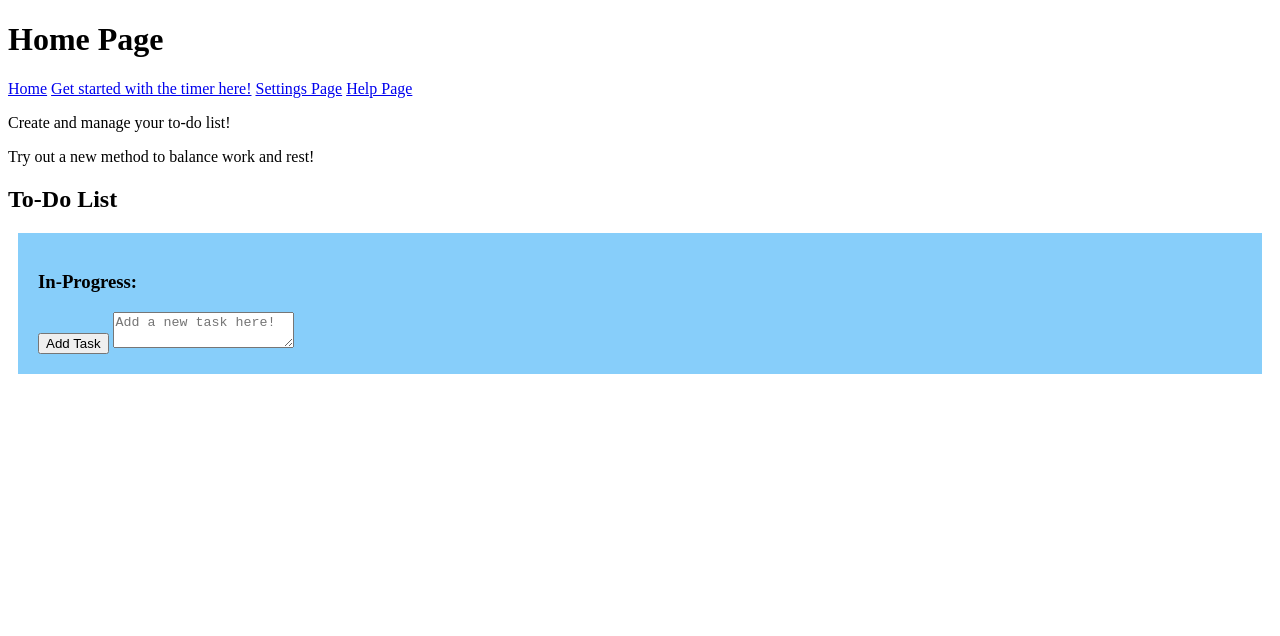
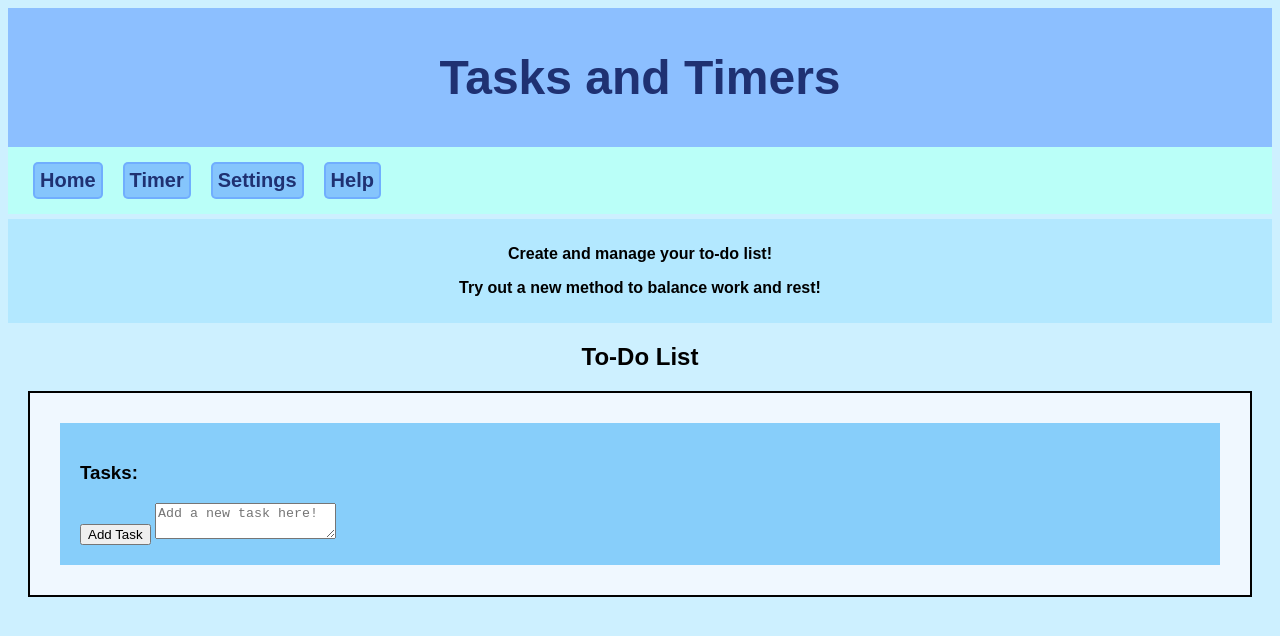
Before and after one commit to maya-venegas/cs361, a plain HTML site: page home.html in a window 1280 px wide. Drawn offline with Linux system fonts and the light colour scheme.

Commit message:
Making it pretty

```diff
--- a/home.html
+++ b/home.html
@@ -7,32 +7,33 @@
 
 <body>
 <header>
-    <h1>Home Page</h1>
+    <h1>Tasks and Timers</h1>
 </header>
 
 
-<nav>
-    <a href="home.html">Home</a>
-    <a href="index.html" target="_blank">Get started with the timer here!</a>
-    <a href="settings.html" target="_blank">Settings Page</a>
-    <a href="help.html" target="_blank">Help Page</a>
+<nav id="nav-bar">
+    <span class="nav-item"><a href="home.html">Home</a></span>
+    <span class="nav-item"><a href="index.html" target="_blank">Timer</a></span>
+    <span class="nav-item"><a href="settings.html" target="_blank">Settings</a></span>
+    <span class="nav-item"><a href="help.html" target="_blank">Help</a></span>
 </nav>
 
-<div>
+<div id="pep-message-div">
     <p>Create and manage your to-do list!</p>
     <p>Try out a new method to balance work and rest!</p>
+</div>
+<div class="page-header-div">
     <h2>To-Do List</h2>
+</div>
+<div class="task-container">
     <div class="in-progress-section">
-        <h3>In-Progress:</h3>
+        <h3>Tasks:</h3>
         <button id="in-progress" class="add-task-button">Add Task</button>
         <textarea id="new-task-title" placeholder="Add a new task here!"></textarea>
     </div>
-    <!-- For later
-    <div class="completed-section">
+    <!--<div class="completed-section">
         <h3>Completed:</h3>
-        <button id="completed" class="add-task-button">Add Task</button>
-    </div>
-    -->
+    </div>-->
 </div>
 <div id="blank-task-modal" class="modal">
     <div class="modal-content">
--- a/style.css
+++ b/style.css
@@ -1,3 +1,77 @@
+html {
+    font-family: Arial, sans-serif;
+    background-color: #cdf0ff;
+    margin: 0;
+    padding: 0;
+}
+
+header {
+    background-color: #629eff98;
+    color: rgb(31, 49, 114);
+    padding: 10px 0;
+    text-align: center;
+    font-size: 24px;
+}
+
+#nav-bar {
+    display: flex;
+    justify-content: left;
+    background-color: #bafff8;
+    padding: 15px;
+}
+
+#nav-bar a {
+    text-decoration: none;
+    color: rgb(31, 49, 114);
+}
+
+.nav-item {
+    margin: 0 10px;
+    padding: 5px;
+    font-size: 20px;
+    font-weight: bold;
+    background-color: #629eff98;
+    border: 2px solid #629eff98;
+    border-radius: 5px;
+  }
+
+  .nav-item:hover {
+    background-color: #a3d8f4;
+    cursor: pointer;
+  }
+
+#pep-message-div {
+    padding: 10px;
+    margin: 5px 0;
+    text-align: center;
+    font-weight: bold;
+    background-color: #b3e8ff;
+}
+
+.page-header-div {
+    text-align: center;
+    margin-top: 20px;
+}
+
+.help-content-div {
+    margin: 20px;
+    padding: 20px;
+    border: 2px solid #000;
+    background-color: #f0f8ff;
+}
+
+.help-list-item {
+    margin: 10px 0;
+    font-size: 18px;
+}
+
+.task-container {
+    margin: 20px;
+    padding: 20px;
+    border: 2px solid #000;
+    background-color: #f0f8ff;
+}
+
 .in-progress-section {
 background: lightskyblue;
 padding: 20px;
@@ -9,17 +83,25 @@ background: cornflowerblue;
 margin: 10px;
 padding: 20px;
 border-color: black;
-border: 2px;
+border: 2px solid black;
 }
-/* For later
+
 .completed-section {
-background: greenyellow;
+background: green;
 padding: 20px;
 margin: 10px;
 }
-*/
+
+.completed-task {
+background: cornflowerblue;
+margin: 10px;
+padding: 20px;
+border-color: black;
+border: 2px solid black;
+}
+
 .completed {
-background: green;
+background: rgb(24, 176, 24);
 text-decoration: line-through;
 }
 
```
Also changed, not shown: help.html (+19 -16 lines), index.html (+2 -10 lines), settings.html (+5 -5 lines).
